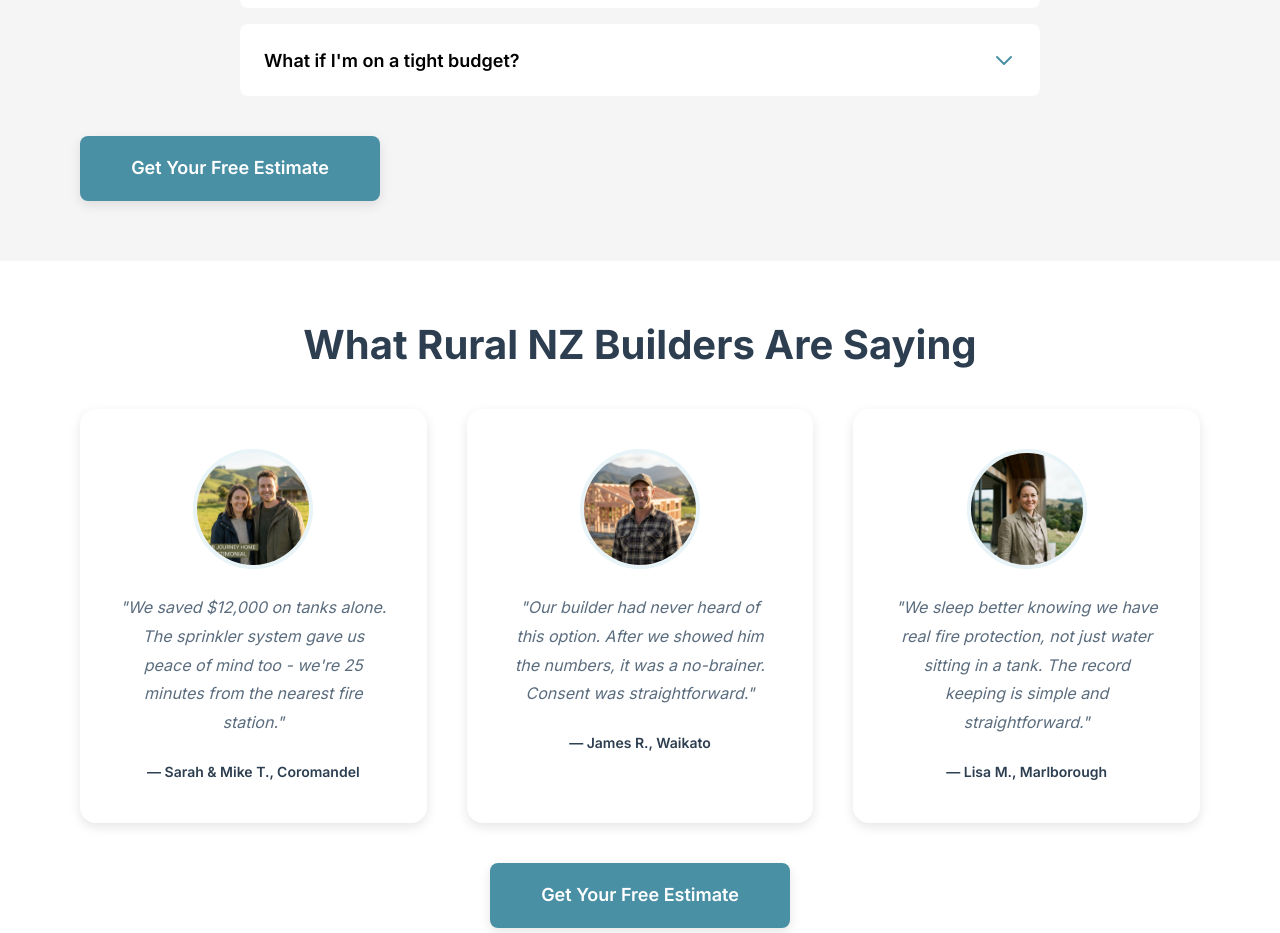
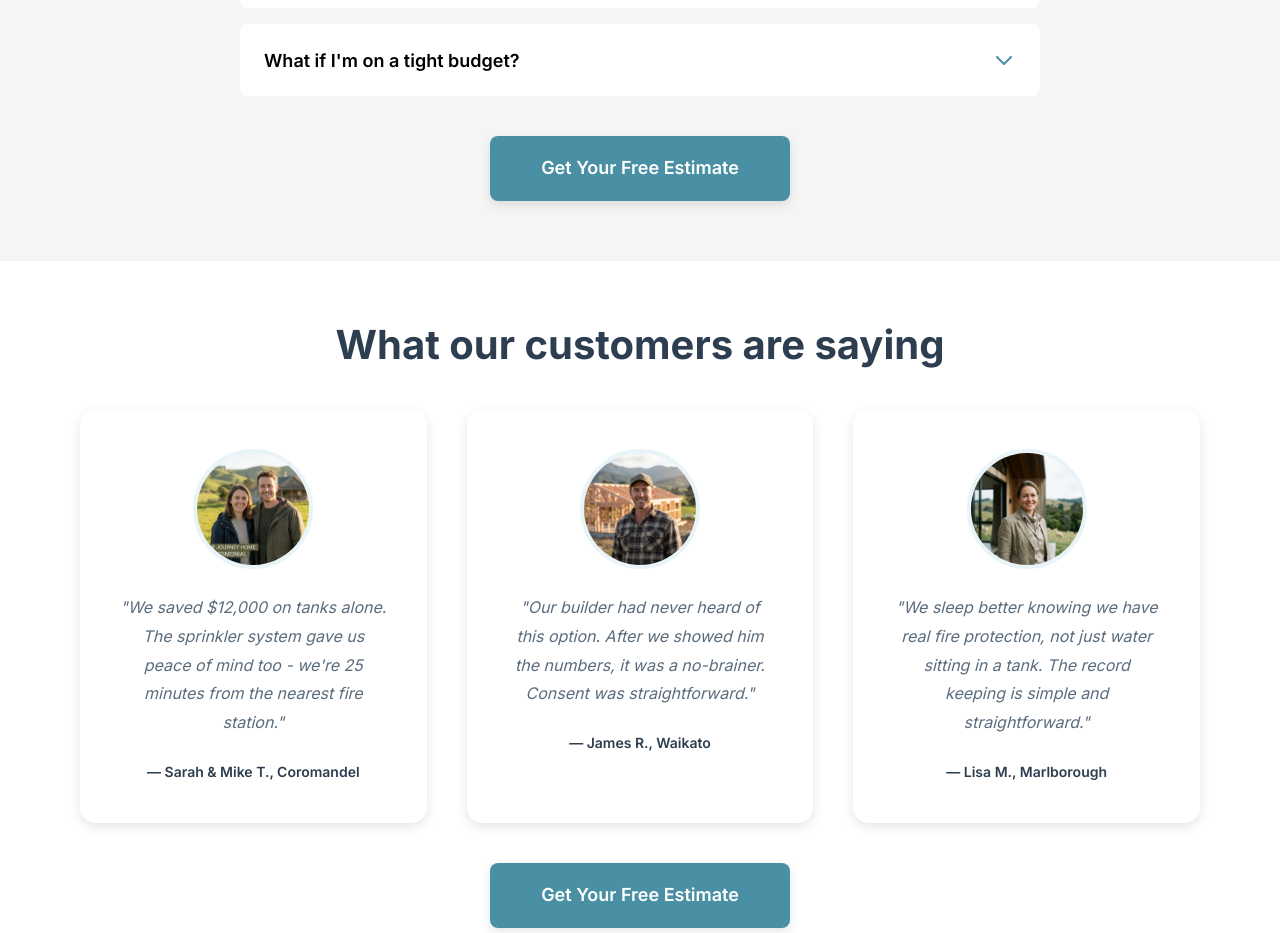
Before and after one commit to mitchbuckleynz-dev/Resiguard, a plain HTML site: page index.html in a window 1280 px wide. Shown: the part 4760-5693 px from the top of the page. Drawn offline with Linux system fonts and the light colour scheme.

Commit message:
Center Get Your Free Estimate button in FAQ section

```diff
--- a/index.html
+++ b/index.html
@@ -332,14 +332,16 @@
                 </div>
             </div>
 
-            <a href="#estimate-form" class="btn btn--primary btn--large">Get Your Free Estimate</a>
+            <div class="text-center">
+                <a href="#estimate-form" class="btn btn--primary btn--large">Get Your Free Estimate</a>
+            </div>
         </div>
     </section>
 
     <!-- Testimonials Section -->
     <section class="testimonials" id="testimonials">
         <div class="container">
-            <h2 class="section-title">What Rural NZ Builders Are Saying</h2>
+            <h2 class="section-title">What our customers are saying</h2>
 
             <div class="testimonial-grid">
                 <div class="testimonial">
--- a/styles/main.css
+++ b/styles/main.css
@@ -122,6 +122,10 @@ h6 {
     .container {
         padding: 0 var(--spacing-lg);
     }
+}
+
+.text-center {
+    text-align: center;
 }
 
 /* ===== 5. COMPONENTS ===== */
```
Also changed, not shown: 1 other file.
